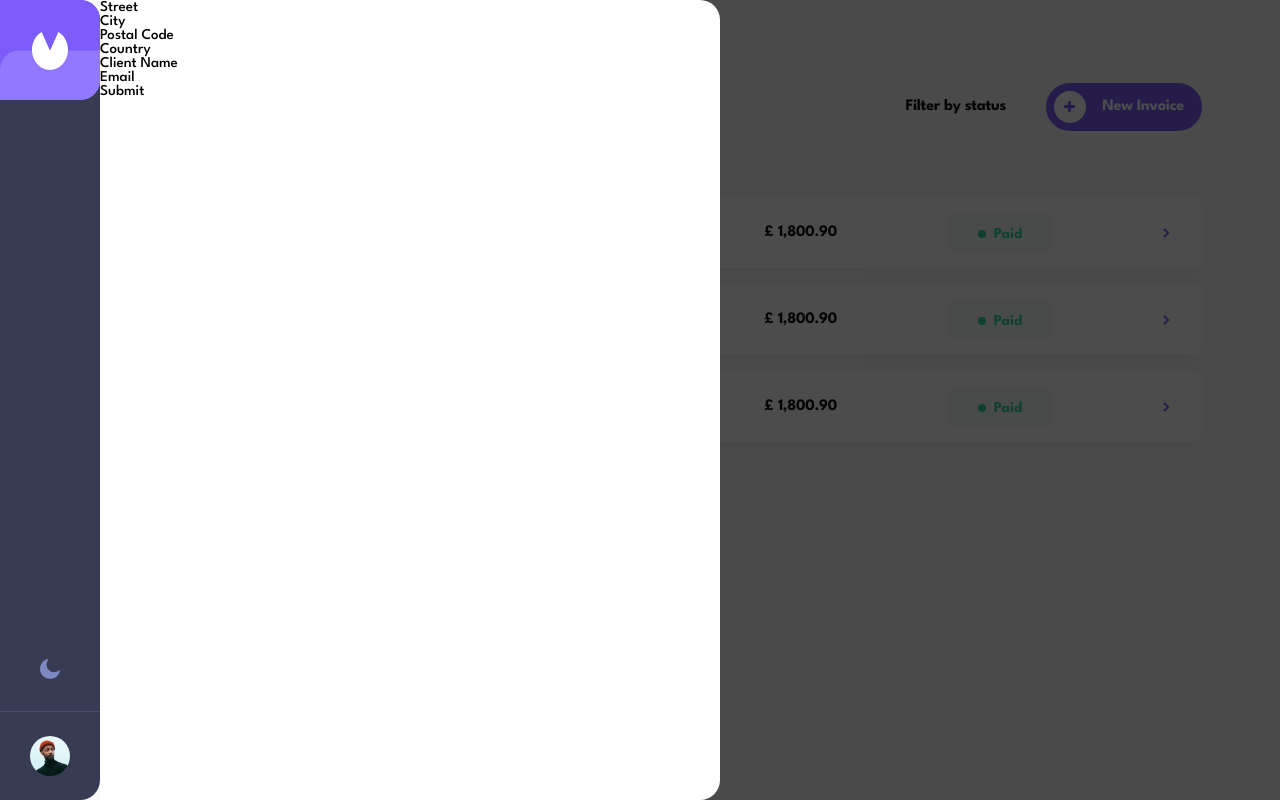
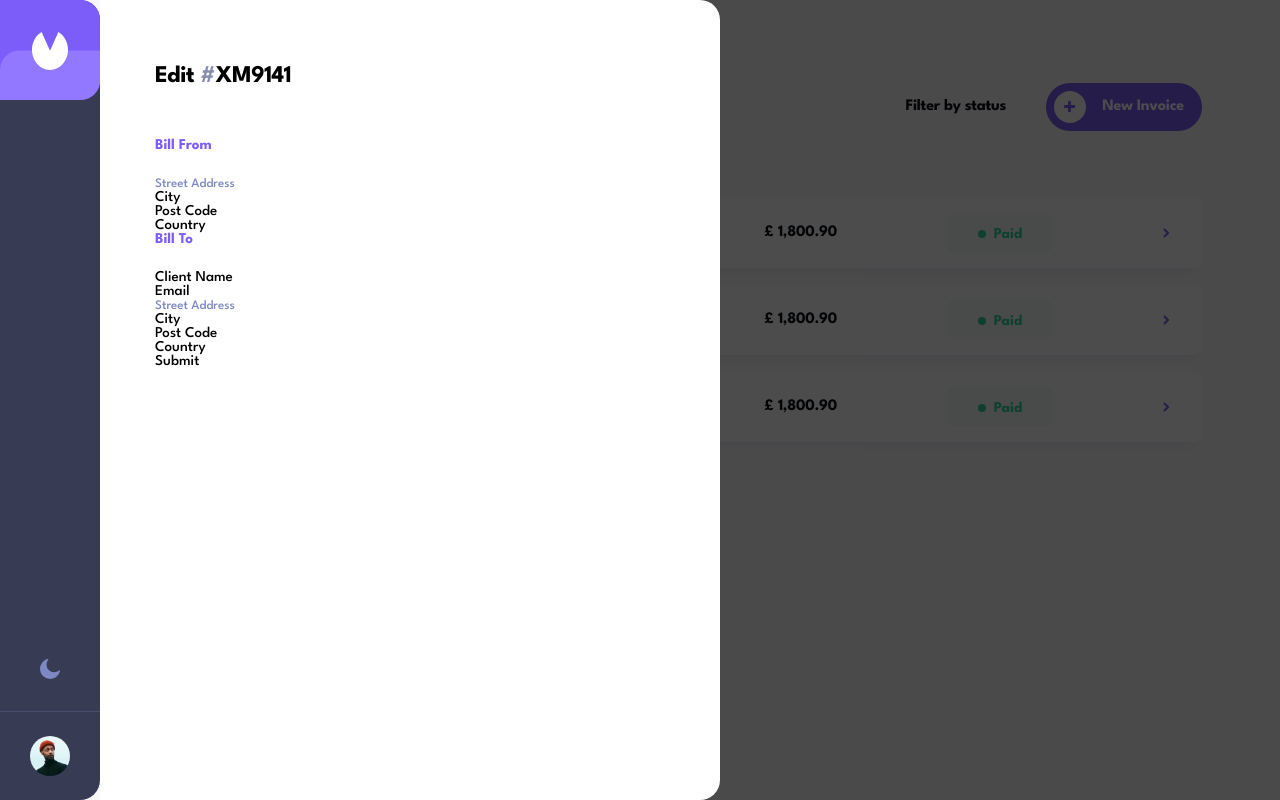
Before and after one commit to arweb1/invoice-app, a React (Create React App) app: page / in a window 1280 px wide. Both pictures are taken after a click on the button "New Invoice". Built offline with nearby package versions, Linux system fonts and the light colour scheme.

Commit message:
Form step

```diff
--- a/src/components/New-invoice-form/NewInvoiceForm.jsx
+++ b/src/components/New-invoice-form/NewInvoiceForm.jsx
@@ -2,6 +2,7 @@ import { Formik, Form, Field } from 'formik';
 import { useSelector, useDispatch } from 'react-redux';
 import { useEffect } from 'react';
 import { hideForm } from '../../store/form/form-slice';
+import * as Yup from "yup";
 
 function NewInvoiceForm() {
   const isFormVisible = useSelector((state) => state.formVisible.isFormVisible);
@@ -21,7 +22,7 @@ function NewInvoiceForm() {
     document.addEventListener('click', handleOutsideClick);
 
     return () => {
-      document.removeEventListener('click', handleOutsideClick);
+      document.removeEventListener('cl ick', handleOutsideClick);
     };
   }, [isFormVisible, dispatch]);
 
@@ -34,24 +35,40 @@ function NewInvoiceForm() {
   if (isFormVisible) {
     return (
       <div className="newInvoiceForm">
-        <Formik initialValues={{}} onSubmit={handleSubmit}>
+        <Formik
+        initialValues={{
+          street: '',
+          city: '',
+          postalCode: '',
+          country: '',
+          clientName: '',
+          email: '',
+          // Другие поля
+        }}
+        onSubmit={handleSubmit}
+      >
           <Form className="form">
-            <div>
-              <label htmlFor="street">Street</label>
+          <h3 className='newInvoiceForm__title'>Edit <span>#</span>XM9141</h3>
+            <h4 className='newInvoiceForm__block-title'>Bill From</h4>
+            <div className='street'>
+              <label htmlFor="street">Street Address</label>
               <Field type="text" id="street" name="street" />
             </div>
+            <div className="__adress-details">
               <div>
                 <label htmlFor="city">City</label>
                 <Field type="text" id="city" name="city" />
               </div>
               <div>
-              <label htmlFor="postalCode">Postal Code</label>
+                <label htmlFor="postalCode">Post Code</label>
                 <Field type="text" id="postalCode" name="postalCode" />
               </div>
               <div>
                 <label htmlFor="country">Country</label>
                 <Field type="text" id="country" name="country" />
               </div>
+            </div>
+            <h4 className='newInvoiceForm__block-title'>Bill To</h4>
             <div>
               <label htmlFor="clientName">Client Name</label>
               <Field type="text" id="clientName" name="clientName" />
@@ -59,6 +76,27 @@ function NewInvoiceForm() {
             <div>
               <label htmlFor="email">Email</label>
               <Field type="email" id="email" name="email" />
+            </div>
+            <div className='street'>
+              <label htmlFor="street">Street Address</label>
+              <Field type="text" id="street" name="street" />
+            </div>
+            <div className="__adress-details">
+              <div>
+                <label htmlFor="city">City</label>
+                <Field type="text" id="city" name="city" />
+              </div>
+              <div>
+                <label htmlFor="postalCode">Post Code</label>
+                <Field type="text" id="postalCode" name="postalCode" />
+              </div>
+              <div>
+                <label htmlFor="country">Country</label>
+                <Field type="text" id="country" name="country" />
+              </div>
+            </div>
+            <div className="__date-details">
+
             </div>
             <button type="submit">Submit</button>
           </Form>
--- a/src/pages/HomePage.scss
+++ b/src/pages/HomePage.scss
@@ -375,6 +375,7 @@ main{
 	width: 100%;
 	background-color: #000000b3;
 	.form{
+		padding: 60px 55px;
 		height: 100%;
 		width: 620px;
 		border-radius: 0px 20px 20px 0px;
@@ -385,5 +386,28 @@ main{
 			background-color: #141625;
 		}
 	}
-
+	.newInvoiceForm__title{
+		font-size: 24px;
+		font-weight: 700;
+		line-height: 32px;
+		letter-spacing: -0.5px;
+		margin-bottom: 46px;
+		span{
+			color: #888EB0
+		}
+	}
+	&__block-title{
+		font-size: 15px;
+		color: #7C5DFA;
+		font-weight: 700;
+		margin-bottom: 24px;
+	}
+	.street{
+		label{
+			color: #7E88C3;
+			font-size: 13px;
+			font-weight: 500;
+			margin-bottom: 9px;
+		}
+	}
 }
```
Also changed, not shown: 18 other files (tests, documents, lock files or other folders). Lines whose indentation alone changed are shown as unchanged.
